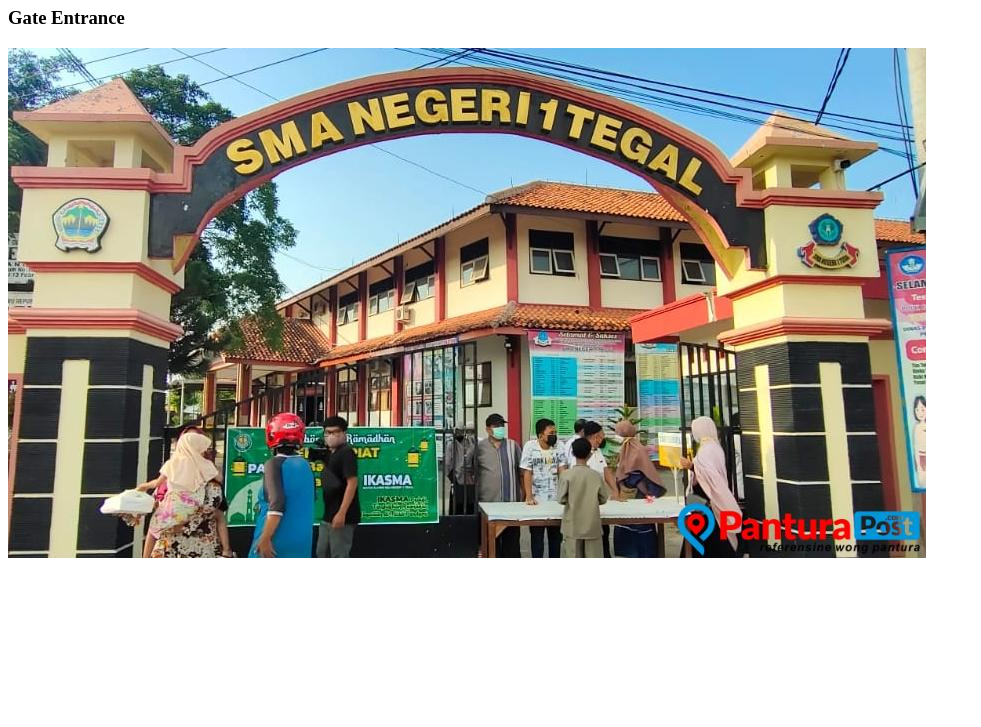
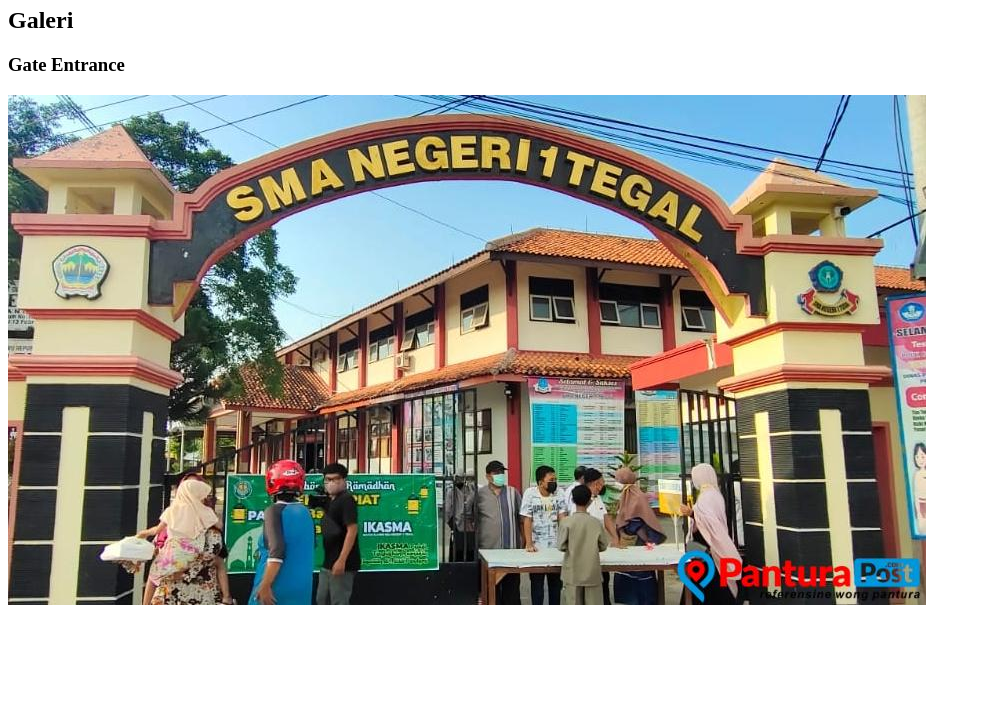
Before and after one commit to maseduproject/web-sekolah, a plain HTML site: page galeri.html in a window 1280 px wide. Shown: the part 73-800 px from the top of the page, without its empty margins (0-981 px from the left). Drawn offline with Linux system fonts and the light colour scheme.

Commit message:
memperbaiki teks html

```diff
--- a/kontak.html
+++ b/galeri.html
@@ -7,6 +7,7 @@
 </head>
 <body>
     <h1>Selamat Datang di Website SMKN 1 Kota Tegal</h1>
+    <h2>Galeri</h2>
     <h3>Gate Entrance</h3>
     <div><img src="img/sch.jpg" alt="">
     </div>
```
